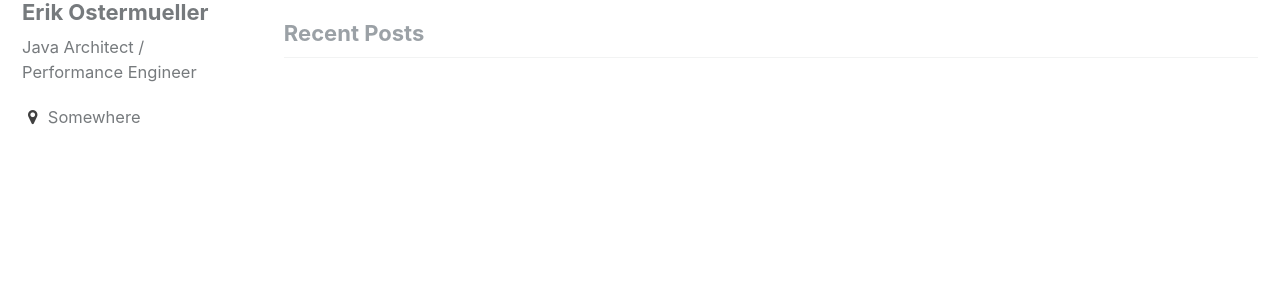
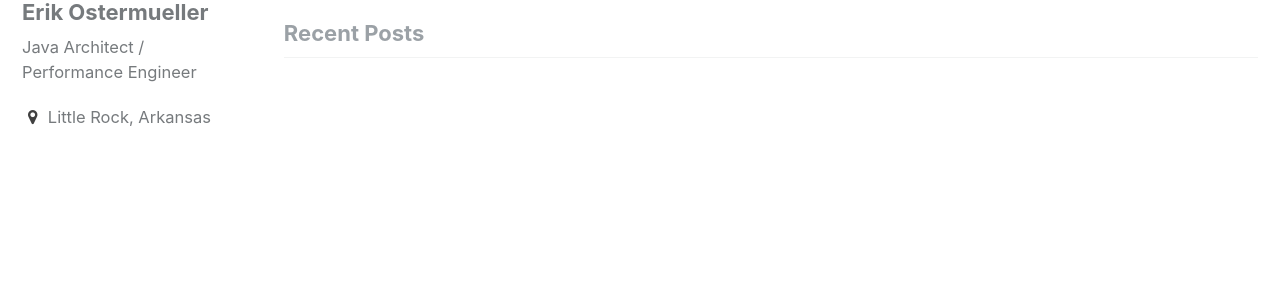
Before and after one commit to eostermueller/heapSpank, a Jekyll site: the page built from docs/index.html, in a window 1280 px wide. Shown: the part 155-455 px from the top of the page. Built offline with Jekyll 4.4.1, drawn with Linux system fonts in a browser that asks for light colours; the list of posts is cut into pages by our own code.

Commit message:
Update _config.yml

```diff
--- a/docs/_config.yml
+++ b/docs/_config.yml
@@ -80,7 +80,7 @@ author:
   name             : "Erik Ostermueller"
   avatar           : # path of avatar image, e.g. "/assets/images/bio-photo.jpg"
   bio              : "Java Architect / Performance Engineer"
-  location         : "Somewhere"
+  location         : "Little Rock, Arkansas"
   email            :
   uri              :
   bitbucket        :
```
